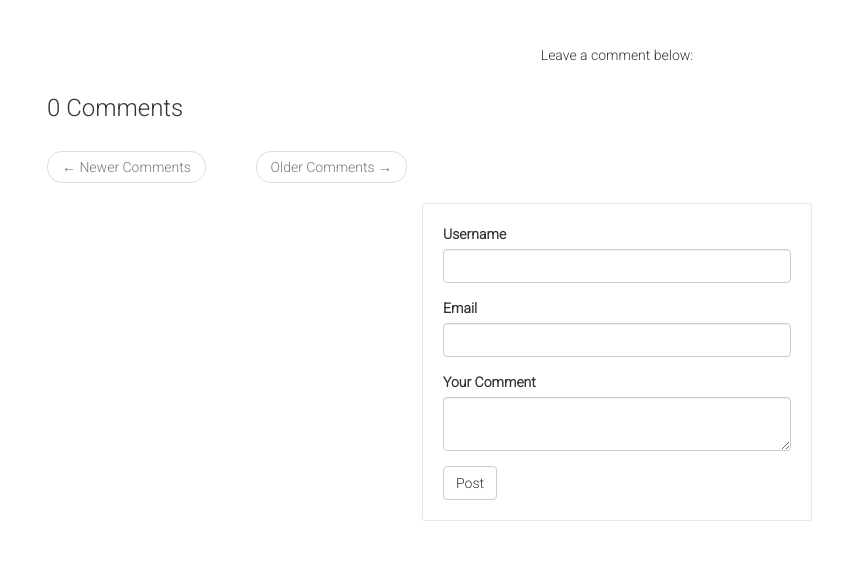
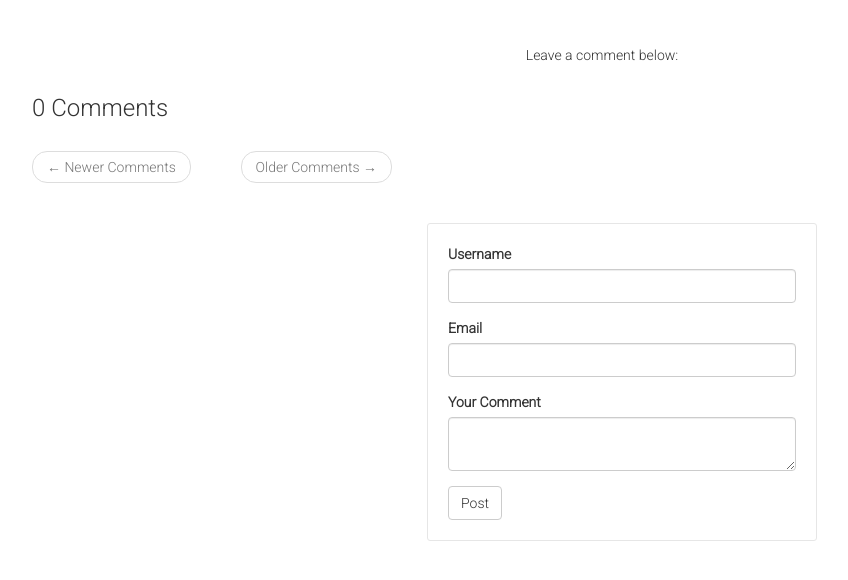
Before and after one commit to GitauHarrison/user-comment-moderation-in-flask, a Flask app: page / in a window 1280 px wide. Shown: the part 52-632 px from the top of the page, without its empty margins (38-886 px from the left). Run offline with Flask 2, Linux system fonts and the light colour scheme; data that the repository does not hold is empty; parts of the project's set-up code (start-up, migrations or seed data) failed here and were passed over; some libraries are stand-ins or nearby versions.

Commit message:
Add margin around forms

```diff
--- a/app/static/css/styles.css
+++ b/app/static/css/styles.css
@@ -2,6 +2,7 @@
     border: 1px solid #e6e6e6;
     padding: 20px;
     border-radius: 3px;
+    margin: 20px;
 }
 body{
     font-family: 'Roboto', sans-serif;
--- a/app/templates/home.html
+++ b/app/templates/home.html
@@ -2,7 +2,6 @@
 {% import 'bootstrap/wtf.html' as wtf %}
 
 {% block app_content %}
-    <div class="container">
         <div class="row">
             <div class="col-xs-12 col-sm-12 col-md-12 col-lg-12 col-xl-12 text-center">
                 <p>Leave a comment below:</p>
@@ -53,5 +52,4 @@
                 </div>
             </div>
         </div>
-    </div>
 {% endblock %}
```
